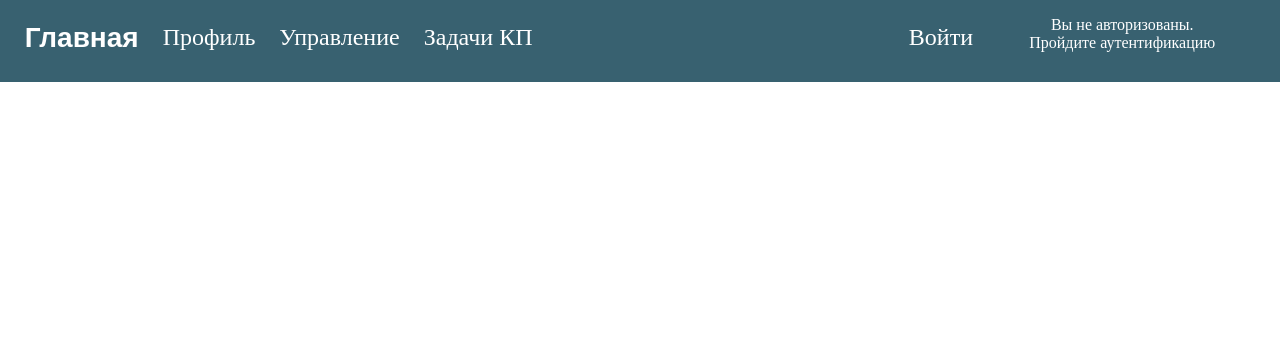
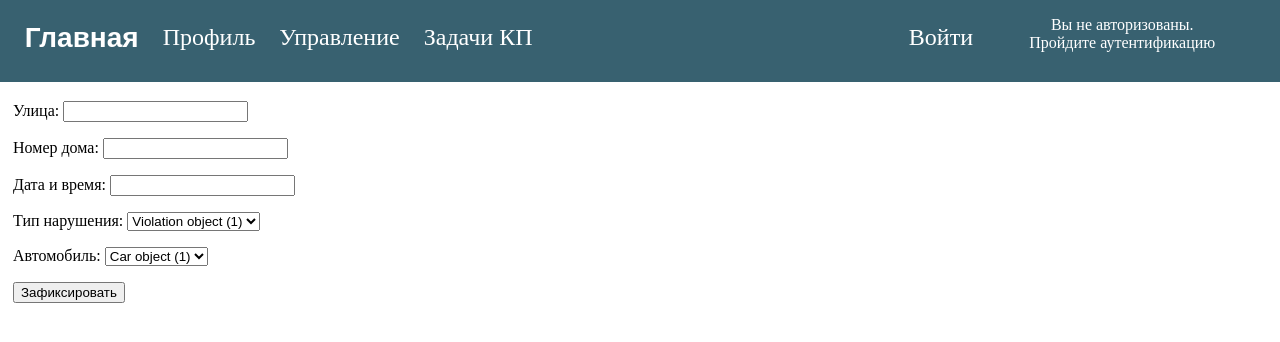
Before and after one commit to mykhailokukol/CourseProject_Spring2018, a Django app: page /control/fixate_violation/ in a window 1280 px wide. Shown: the top 342 px of the page. Run offline with Django 3.2, Linux system fonts and the light colour scheme; tables that the repository leaves empty hold one stand-in row (values such as "Sample post"); some web fonts are replaced.

Commit message:
Изменил модель фиксации нарушения, исправил запрос my_cars в профиле, добавил функции фиксации ДТП и нарушений

```diff
--- a/appmain/forms.py
+++ b/appmain/forms.py
@@ -59,11 +59,18 @@ class SendEmailForm(forms.Form):
 class FixateAccidentForm(forms.Form):
     street = forms.CharField(max_length=255, label='Улица')
     house = forms.CharField(max_length=4, label='Номер дома')
-    datetime = forms.DateTimeField(label='Дата и время', input_formats=['%d-%m-%Y %H:%M:%S'])
+    datetime = forms.DateTimeField(label='Дата и время')
     type = forms.ModelChoiceField(queryset=models.Accident.objects.all(), empty_label=None, label='Тип ДТП')
-    drivers = forms.ModelMultipleChoiceField(queryset=models.User.objects.all(), label='Водители')
-    pedestrians = forms.ModelMultipleChoiceField(queryset=models.User.objects.all(), label='Пешеходы')
+    drivers = forms.ModelMultipleChoiceField(queryset=models.Driver.objects.all(), label='Водители')
+    pedestrians = forms.ModelMultipleChoiceField(queryset=models.User.objects.all(), label='Пешеходы', required=False)
     na_pedestrians = forms.CharField(max_length=None, required=False, widget=forms.Textarea, label='Незарегестрированные пешеходы')
+
+class FixateViolationForm(forms.Form):
+    street = forms.CharField(max_length=255, label='Улица')
+    house = forms.CharField(max_length=4, label='Номер дома')
+    datetime = forms.DateTimeField(label='Дата и время')
+    type = forms.ModelChoiceField(queryset=models.Violation.objects.all(), empty_label=None, label='Тип нарушения')
+    car = forms.ModelChoiceField(queryset=models.Car.objects.all(), empty_label=None, label='Автомобиль')
 
 
 
--- a/appmain/models.py
+++ b/appmain/models.py
@@ -46,7 +46,7 @@ class Driver(models.Model):
 
 # ВОДИТЕЛЬ СОВЕРШИЛ НАРУШЕНИЕ ПДД
 class DrivingViolation(models.Model):
-    driver = models.ForeignKey('Driver', on_delete=models.CASCADE, null=False)
+    car = models.ForeignKey('Car', on_delete=models.CASCADE, null=False, default=2)
     violation = models.ForeignKey('Violation', on_delete=models.CASCADE, null=False)
     datetime = models.DateTimeField(null=False, auto_now=True)
     street = models.CharField(max_length=100, null=False, default='Улица не указана')
--- a/appmain/views.py
+++ b/appmain/views.py
@@ -60,9 +60,10 @@ def profile(request):
     user = request.user
     accidents_query = models.Profile.objects.raw("select distinct 1 as id, acc.type, datetime, street, house from appmain_fixationaccident fixacc join auth_user au on au.id = %s join appmain_driver drv on drv.human_id = au.id join appmain_drivers drvs on drvs.driver_id = drv.id join appmain_fixationaccident_accident_type fat on fat.fixationaccident_id = fixacc.id join appmain_accident acc on acc.id = fat.accident_id" % (request.user.id))
     acc_types = models.Accident.objects.all()
-    violations_query = models.Profile.objects.raw("select distinct 1 as id, violation_id, datetime, street, house from appmain_drivingviolation dv join appmain_driver drv on drv.id = dv.driver_id join auth_user au on au.id = %s;" % (request.user.id))
+    # violations_query = models.Profile.objects.raw("select distinct 1 as id, violation_id, datetime, street, house from appmain_drivingviolation dv join appmain_driver drv on drv.id = dv.driver_id join auth_user au on au.id = %s;" % (request.user.id))
+    violations_query = models.Profile.objects.raw("select distinct 1 as id, violation_id, datetime, street, house from appmain_drivingviolation dv join auth_user au on au.id = %s join appmain_driver drv on drv.human_id = au.id" % (request.user.id))
     vio_types = models.Violation.objects.all()
-    mycars_query = models.Profile.objects.raw("select distinct 1 as id, mark, model, power, engine_capacity, body_type, year, lecinse_plate from appmain_car car join appmain_driver drv on drv.human_id = %s" % (request.user.id))
+    mycars_query = models.Profile.objects.raw("select distinct 1 as id, mark, model, power, engine_capacity, body_type, year, lecinse_plate from appmain_car car join appmain_driver drv on (drv.human_id = %s and car.id = drv.car_id)" % (request.user.id))
     return render(request, 'main/profile.html', {
         'profile': models.Profile.objects.all(),
         'user_id': request.user.id,
@@ -136,20 +137,47 @@ def fixate_accident(request):
             house = request.POST.get('house')
             type = request.POST.get('type')
             datetime = request.POST.get('datetime')
-            drivers_list = request.POST.get('drivers')
-            pedestrians_list = request.POST.get('pedestrians')
+            drivers_list = FixateAccident.cleaned_data['drivers']
+            print(drivers_list)
+            try:
+                pedestrians_list = FixateAccident.cleaned_data['pedestrians']
+            except Exception:
+                pedestrians_list = None
             na_pedestrians_list = request.POST.get('na_pedestrians')
             if not na_pedestrians_list:
+                fixated_accident = models.FixationAccident(street=street, house=house, datetime=datetime)
+                fixated_accident.save()
+                fixacc_last_id = models.FixationAccident.objects.latest('id') # нужна ли эта строка? Или стоит использовать 'fixated_accident'?
+                for driver in drivers_list:
+                    accident_driver = models.Drivers(driver=driver, fixated_accident=fixacc_last_id)
+                    accident_driver.save()
+                if pedestrians_list is not None:
+                    for pedestrian in pedestrians_list:
+                        accident_pedestrian = models.Pedestrians(human=pedestrian, fixated_accident=fixacc_last_id)
+                        accident_pedestrian.save()
+                fixacc_last_id.accident_type.add(type)
                 print(street, house, type, datetime, drivers_list, pedestrians_list)
             else:
-                print(street, house, type, datetime, drivers_list, pedestrians_list, na_pedestrians_list)
-    # ДОДЕЛАТЬ (10.05.18 02:19)
+               print(street, house, type, datetime, drivers_list, pedestrians_list, na_pedestrians_list)
     else:
         FixateAccident = FixateAccidentForm()
     return render(request, 'main/control/fixate_accident.html', { 'FixateAccidentForm': FixateAccident })
 
 def fixate_violation(request):
-    return render(request, 'main/control/fixate_violation.html')
+    if request.method == 'POST':
+        FixateViolation = FixateViolationForm(request.POST)
+        if FixateViolation.is_valid():
+            street = request.POST.get('street')
+            house = request.POST.get('house')
+            type = FixateViolation.cleaned_data['type']
+            datetime = request.POST.get('datetime')
+            car = FixateViolation.cleaned_data['car']
+            print(street, house, type, datetime, car)
+            fixvio = models.DrivingViolation(street=street, house=house, datetime=datetime, car=car, violation=type)
+            fixvio.save()
+    else:
+        FixateViolation = FixateViolationForm()
+    return render(request, 'main/control/fixate_violation.html', { 'FixateViolationForm': FixateViolation })
 
 def owners_info(request):
     return render(request, 'main/control/owners_info.html')
--- a/templates/main/control.html
+++ b/templates/main/control.html
@@ -14,10 +14,10 @@
       </div>
       <div class="grid">
         <a class="grid-item" href="fixate_accident/">
-          <h3>Зафиксировать ДТП</h3>
+          <h3>Зафиксировать ДТП ✔</h3>
         </a>
         <a class="grid-item" href="fixate_violation/">
-          <h3>Зафиксировать нарушение</h3>
+          <h3>Зафиксировать нарушение ✔</h3>
         </a>
         <a class="grid-item" href="send_email/">
           <h3>Отправить письмо владельцу ТС ✔</h3>
--- a/templates/main/control/fixate_accident.html
+++ b/templates/main/control/fixate_accident.html
@@ -3,7 +3,7 @@
 <html lang="en" dir="ltr">
   <head>
     <meta charset="utf-8">
-    <title></title>
+    <title>Фиксация ДТП</title>
     {% include 'public/fonts.html' %}
     <link rel="stylesheet" href="">
   </head>
--- a/templates/main/control/fixate_violation.html
+++ b/templates/main/control/fixate_violation.html
@@ -3,14 +3,18 @@
 <html lang="en" dir="ltr">
   <head>
     <meta charset="utf-8">
-    <title></title>
+    <title>Фиксация нарушения</title>
     {% include 'public/fonts.html' %}
     <link rel="stylesheet" href="">
   </head>
   {% include 'public/header.html' %}
   <body>
     <div class="content">
-
+      <form method="post">
+        {% csrf_token %}
+        {{ FixateViolationForm.as_p }}
+        <input type="submit" name="fixate_violation" value="Зафиксировать">
+      </form>
     </div>
   </body>
 </html>
```
Also changed, not shown: appmain/migrations/0007_auto_20180510_1740.py (added).
